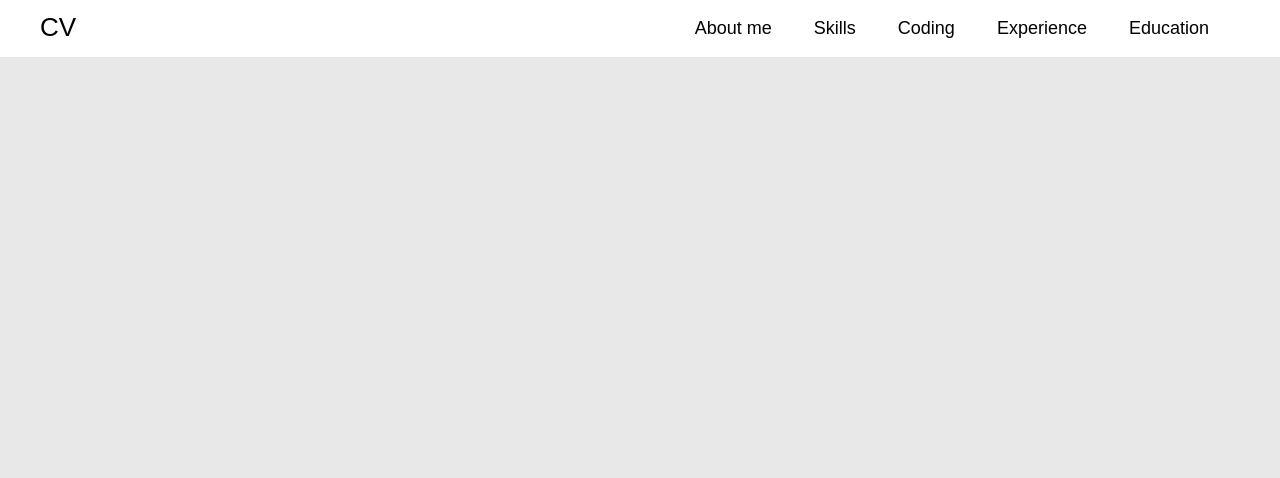
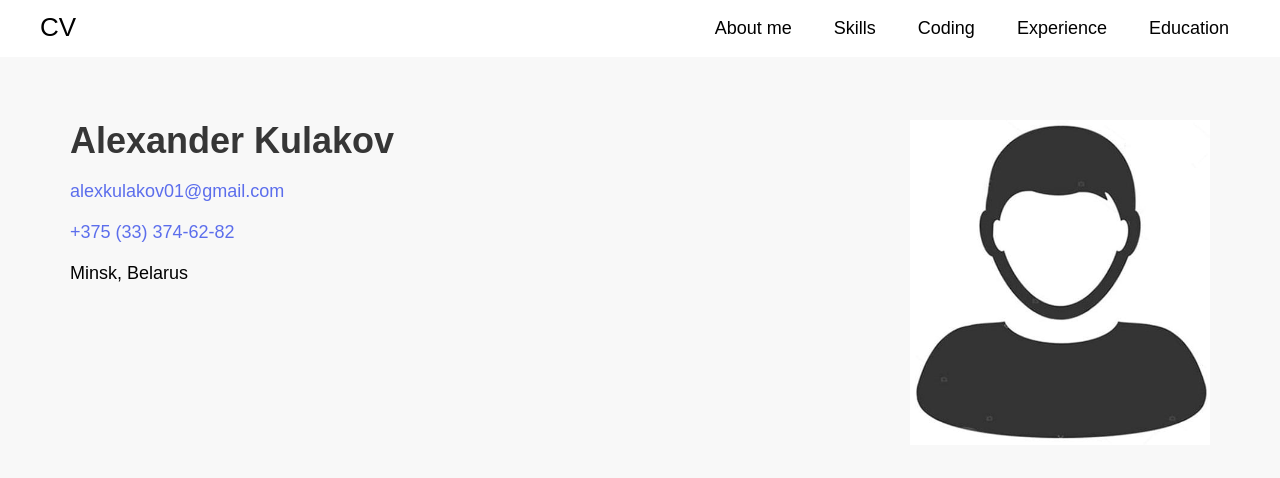
Before and after one commit to AlexDevRu/rsschool-cv, a website: page index.html in a window 1280 px wide. Drawn offline with Linux system fonts and the light colour scheme; a web font is replaced by a local one.

Commit message:
feat: add contacts section

```diff
--- a/gulpfile.js
+++ b/gulpfile.js
@@ -25,8 +25,8 @@ let paths = {
 	},
 
 	images: {
-		src:  baseDir + '/images/src/**/*',
-		dest: baseDir + '/images/dest',
+		src:  baseDir + '/img/src/**/*',
+		dest: baseDir + '/img/dest',
 	},
 
 	cssOutputName: 'app.min.css',
--- a/index.html
+++ b/index.html
@@ -25,6 +25,29 @@
 				</div>
 			</div>
 		</header>
+		<main>
+			<section class="contacts">
+				<div class="container">
+					<div class="contacts__inner">
+						<div class="contacts__info">
+							<h1 class="name title">Alexander Kulakov</h1>
+							<ul class="contacts__list">
+								<li>
+									<a href="mailto:alexkulakov01@gmail.com">alexkulakov01@gmail.com</a>
+								</li>
+								<li>
+									<a href="tel:375333746282">+375 (33) 374-62-82</a>
+								</li>
+								<li>
+									Minsk, Belarus
+								</li>
+							</ul>
+						</div>
+						<img class="photo" src="img/dest/photo.jpg" alt="photo">
+					</div>
+				</div>
+			</section>
+		</main>
 		<script src="js/app.min.js"></script>
 	</body>
 </html>
--- a/scss/_base.scss
+++ b/scss/_base.scss
@@ -33,11 +33,11 @@ ul, ol {
 }
 
 a {
-	//color: $blue;
+	color: $accent;
 	text-decoration: none;
 	transition: all .3s ease-out;
 	&:hover {
-		//color: $blue;
+		text-decoration: underline;
 	}
 }
 
@@ -62,7 +62,7 @@ input, textarea {
 
 .title {
 	font-size: 36px;
-	text-align: center;
+	//text-align: center;
 	color: #363636;
 }
 
--- a/scss/_vars.scss
+++ b/scss/_vars.scss
@@ -1,10 +1,9 @@
 $main: #CD6326;
 $light: #E39128;
 $dark: #8F5613;
-$font-light: #F7F7F7;
 $font-grey: #666666;
 $font-dark: #333333;
 
-$bg: #e8e8e8;
+$bg: #f8f8f8;
 $text: #000;
 $accent: #5c6eec;
--- a/scss/style.scss
+++ b/scss/style.scss
@@ -19,13 +19,16 @@
 		}
 		a {
 			padding: 5px 10px;
-			margin-right: 20px;
 			color: $text;
 			border: 1px solid transparent;
 			&:hover {
 				border-color: $accent;
 				color: $accent;
+				text-decoration: none;
 			}
+		}
+		li+li {
+			margin-left: 20px;
 		}
 	}
 	&__burger {
@@ -71,4 +74,19 @@
 	}
 }
 
+.contacts {
+	padding: 120px 50px;
+	min-height: 100vh;
+	&__inner {
+		display: flex;
+		justify-content: space-between;
+	}
+	&__list li {
+		margin-top: 20px;
+	}
+	.photo {
+		max-width: 300px;
+	}
+}
+
 @import 'media';
```
Also changed, not shown: css/app.min.css, img/dest/photo.jpg (added), img/src/photo.jpg (added).
